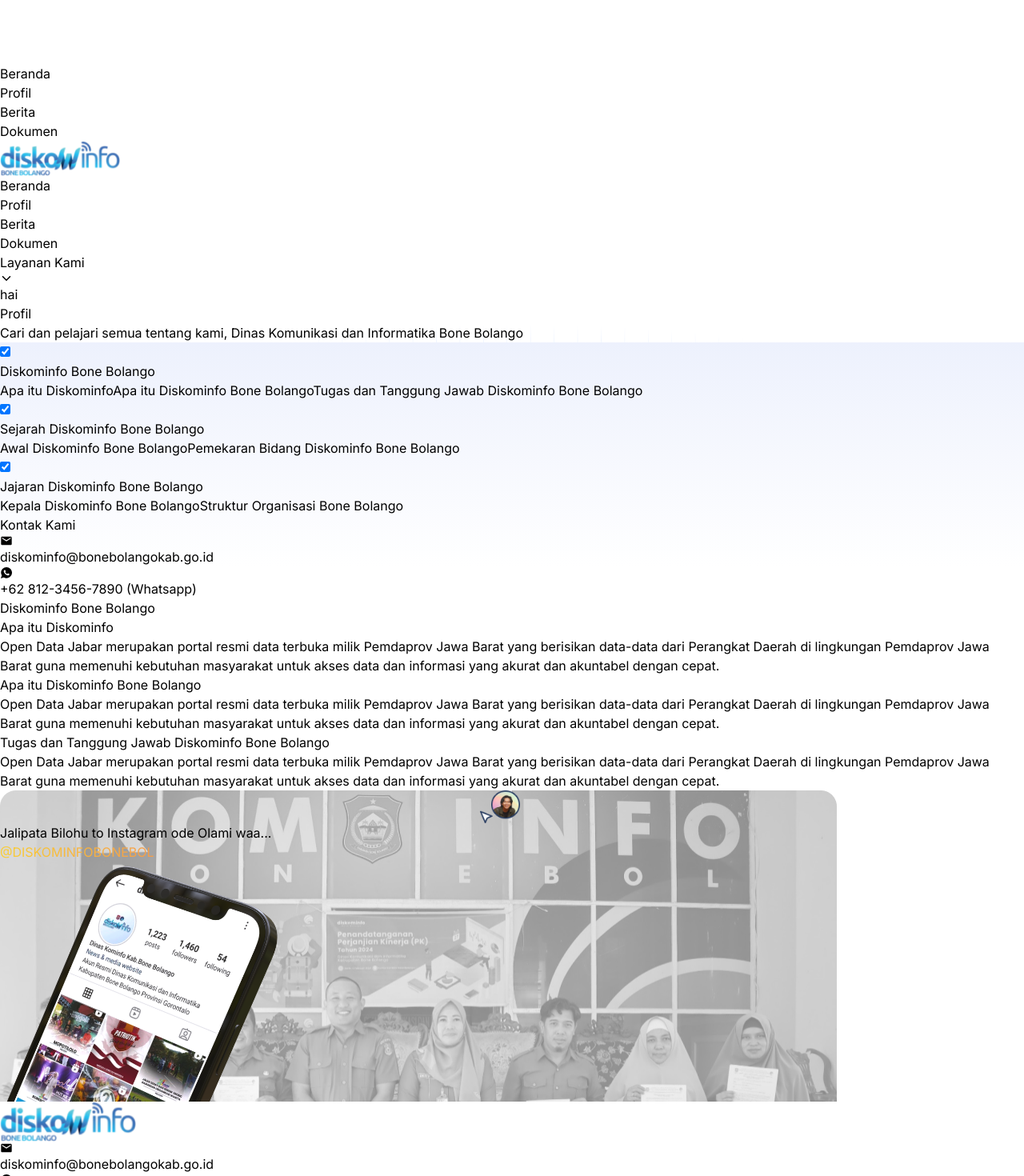
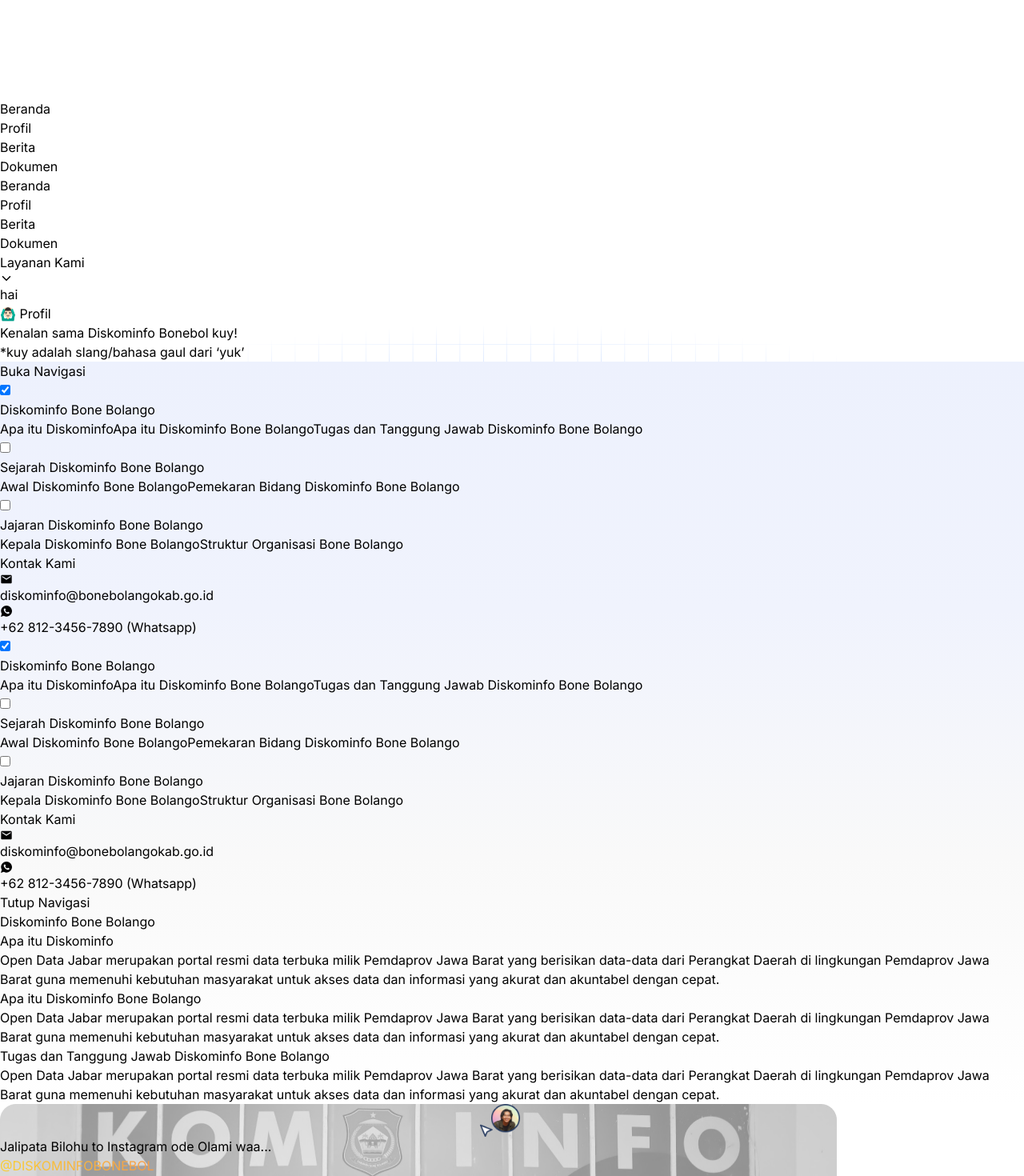
Before and after one commit to Kayyies/diskominfoBonebol-companyProfile, a Next.js app: page /profil in a window 1280 px wide. Shown: the part 1200-2670 px from the top of the page at 80% size. Built offline with nearby package versions, Linux system fonts and the light colour scheme; what @material-tailwind/html would draw is missing.

Commit message:
some fixes
major : update profil page
minor : fix navbar, fix jumbotron and fix footer

```diff
--- a/src/app/(root)/profil/page.jsx
+++ b/src/app/(root)/profil/page.jsx
@@ -1,7 +1,7 @@
 "use client";
 
 // Reacts
-import React, { useState } from "react";
+import React, { useState, useRef } from "react";
 
 // Components
 import JumbotronNew from "@/components/Jumbotron/JumbotronNew";
@@ -16,6 +16,8 @@
 //dynamic accordion
 const ProfilPage = () => {
     const [activeSection, setActiveSection] = useState("section-1");
+    const [isSidebarOpen, setIsSidebarOpen] = useState(false); // State untuk sidebar
+    const navbarRef = useRef(null); // Reference untuk navbar
 
     const handleAccordionClick = (sectionId) => {
         console.log(sectionId);
@@ -24,35 +26,84 @@
         const contentId = `content-${sectionId.split("-")[1]}`;
         const element = document.getElementById(contentId);
         if (element) {
-      element.scrollIntoView({ behavior: "smooth" });
+            const navbarHeight = navbarRef.current
+                ? navbarRef.current.offsetHeight
+                : 0;
+            const topPosition =
+                element.getBoundingClientRect().top + window.scrollY - navbarHeight;
+
+            window.scrollTo({ top: topPosition, behavior: "smooth" });
         }
+
+        // Tutup sidebar setelah memilih section
+        setIsSidebarOpen(false);
     };
 
     return (
         <div>
+            <div ref={navbarRef}>
                 <JumbotronNew
-        title="Profil"
-        desc="Cari dan pelajari semua tentang kami, Dinas Komunikasi dan Informatika Bone Bolango"
+                    title="🙆🏻‍♂️ Profil"
+                    descColor="Kenalan"
+                    descNormal="sama Diskominfo Bonebol kuy!"
+                    subdesc="*kuy adalah slang/bahasa gaul dari ‘yuk’ "
                 />
+            </div>
             <div
+                className="-mt-1"
                 style={{
-          background: "linear-gradient(#EDF1FD,#FFFFFF, #FFFFFF)",
+                    background: "linear-gradient(#EDF1FD, #F0F3FD, #F9F9F9, #FFFFFF)",
                 }}
             >
-        <div className="container mx-auto px-40 ">
-          <div className="mb-52 flex gap-16 pt-10">
-            <div className="sticky top-0">
+                <div className="container relative mx-auto px-10 lg:px-40 xl:py-10">
+                    <div className="mb-52 flex flex-col xl:flex-row gap-16">
+                        {/* Tombol untuk membuka sidebar pada mobile */}
+                        <button
+                            className="absolute top-[120px] left-0 -translate-x-10 lg:-translate-x-13 block xl:hidden px-2 py-1 lg:px-4 lg:py-2 bg-[0C62F7] text-xs text-white rounded transform rotate-90"
+                            onClick={() => setIsSidebarOpen(true)}
+                        >
+                            Buka Navigasi
+                        </button>
+
+                        {/* Sidebar */}
+                        <div className="hidden xl:block">
                             {ProfileSidebar.map((item, index) => (
                                 <Accordion
                                     key={index}
                                     title={item.title}
                                     subtitles={[item.subtitle1, item.subtitle2, item.subtitle3]}
                                     onClick={() => handleAccordionClick(`section-${index + 1}`)}
+                                    isActive={activeSection === `section-${index + 1}`}
                                 />
                             ))}
                             <Contact />
                         </div>
-            <div className="flex flex-col">
+
+                        <div className={`fixed left-0 bottom-0 bg-white z-50 transition-transform transform rounded-tr-lg ${isSidebarOpen ? "translate-y-0" : "translate-y-full"} xl:relative xl:translate-y-0 xl:w-1/4 xl:h-full xl:bottom-auto xl:hidden`}>
+                            <div className="p-4 shadow-lg">
+                                {ProfileSidebar.map((item, index) => (
+                                    <Accordion
+                                        key={index}
+                                        title={item.title}
+                                        subtitles={[item.subtitle1, item.subtitle2, item.subtitle3]}
+                                        onClick={() => handleAccordionClick(`section-${index + 1}`)}
+                                        isActive={activeSection === `section-${index + 1}`}
+                                    />
+                                ))}
+                                <Contact />
+
+                                {/* Tombol untuk menutup sidebar */}
+                                <button
+                                    className="block w-full mt-4 px-4 py-2 bg-[0C62F7] text-white rounded"
+                                    onClick={() => setIsSidebarOpen(false)}
+                                >
+                                    Tutup Navigasi
+                                </button>
+                            </div>
+                        </div>
+
+                        {/* Konten utama */}
+                        <div className="mt-2 flex flex-col">
                             {ProfilText.map((section, i) => (
                                 <div key={i} id={section.id}>
                                     {section.id === activeSection && (
@@ -69,7 +120,7 @@
                                                     <h2 className="text-xl font-bold">
                                                         {content.heading}
                                                     </h2>
-                          <p className="text-md mb-10 font-light">
+                                                    <p className="text-md mb-10 font-light" id={`content-${i + 1}`}>
                                                         {content.text}
                                                     </p>
                                                 </div>
--- a/src/components/Accordion/Accordion.jsx
+++ b/src/components/Accordion/Accordion.jsx
@@ -1,18 +1,17 @@
 "use client";
 import React from "react";
 
-const Accordion = ({ title, subtitles, onClick }) => {
+const Accordion = ({ title, subtitles, onClick, isActive }) => {
     return (
-    <div className="">
-      <div className="join join-vertical w-98 mb-3">
-        <div className="collapse collapse-arrow  border border-base-300 bg-base-100">
-          <input type="checkbox" name="my-accordion-4" defaultChecked />
+        <div className="w-full xl:w-p8">
+            <div className="collapse collapse-arrow">
+                <input type="checkbox" name="my-accordion-4" defaultChecked={isActive} />
                 <div className="collapse-title text-md font-bold">{title}</div>
                 <div className="collapse-content">
                     {subtitles.map((subtitle, index) => (
                         <a
                             key={index}
-                className="flex flex-row py-1 hover:text-blue-500 text-sm cursor-pointer"
+                            className="flex flex-row py-1 hover:text-[0C62F7] text-sm cursor-pointer"
                             onClick={() => onClick(`section-${index + 1}`)}
                         >
                             {subtitle}
@@ -21,7 +20,6 @@
                 </div>
             </div>
         </div>
-    </div>
     );
 };
 
--- a/src/components/Contact/Contact.jsx
+++ b/src/components/Contact/Contact.jsx
@@ -4,23 +4,25 @@
 
 export default function Contact() {
   return (
-    <div className="card w-98 bg-base-100 border border-base-300 mt-10">
+    <div className="card w-98 bg-base-100 border border-base-300 rounded mt-6">
         {KontakKami.map((item, index) => (
             <div className="card-body" key={index}>
-          <h2 className="card-title">Kontak Kami</h2>
-          <p className="flex items-center gap-2">
+                <h2 className="card-title mb-1">Kontak Kami</h2>
+                <div className="flex flex-col gap-1">
+                    <p className="flex items-center gap-2 mb-0">
                         <span>
                         <MdEmail />
                         </span>
                         {item.email}
                     </p>
-          <p className="flex items-center gap-2">
+                    <p className="flex items-center gap-2 mb-0">
                         <span>
                         <IoLogoWhatsapp />
                         </span>
                         {item.phone}
                     </p>
                 </div>
+            </div>
         ))}
     </div>
   );
--- a/src/components/Jumbotron/JumbotronNew.jsx
+++ b/src/components/Jumbotron/JumbotronNew.jsx
@@ -1,18 +1,26 @@
-function JumbotronNew({ title, desc }) {
+function JumbotronNew({ title, descColor, descNormal, subdesc }) {
   return (
     <div>
       <div
-        className="py-10 bg-gray-300 h-[363px]"
+        className="py-10 w-full h-[480px]"
         style={{
-          backgroundImage: "url(dividerBg.png)",
+          backgroundImage: "url(assets/dividerBg.png)",
           backgroundPosition: "center top",
           backgroundSize: "cover",
         }}
       >
-        <div className="mt-10 container mx-auto lg:px-40 flex justify-center items-center">
-          <div className="flex flex-col gap-3 justify-center text-center px-52">
-            <h1 className="text-4xl font-bold">{title}</h1>
-            <p className="text-gray-600">{desc}</p>
+        <div className="mt-7 container mx-auto lg:px-40">
+          <div className="flex flex-col gap-5 justify-center items-center text-center">
+            <span className="border-[0C62F7] border rounded-xl inline-block px-4 py-2 text-sm text-gray-900 max-w-fit font-semibold">
+                {title}
+            </span>
+            <div>
+                <h1 className="text-5xl font-bold text-[0C1124] mb-5">
+                    <span className="text-[38BDF8]">{descColor} </span>
+                    {descNormal}
+                </h1>
+                <p className="text-gray-900 text-lg font-light">{subdesc}</p>
+            </div>
           </div>
         </div>
       </div>
--- a/src/components/Navbar/Navbar.jsx
+++ b/src/components/Navbar/Navbar.jsx
@@ -1,15 +1,44 @@
+"use client";
+
 import Image from "next/image";
 import Link from "next/link";
+import { useState, useEffect } from "react";
+import { usePathname } from "next/navigation";
 import { NavItem } from "@/data/NavItem";
 import { IoIosArrowDown } from "react-icons/io";
 
 const Navbar = () => {
+    const [isScrolled, setIsScrolled] = useState(false);
+    const pathName = usePathname();
+
+    useEffect(() => {
+        const handleScroll = () => {
+            if (window.scrollY > 0) {
+                setIsScrolled(true);
+            } else {
+                setIsScrolled(false);
+            }
+        };
+
+        window.addEventListener("scroll", handleScroll);
+
+        return () => {
+            window.removeEventListener("scroll", handleScroll);
+        };
+    });
+
     return (
-    <div className="3xl:px-[400px] container mx-auto xl:px-40">
-      <div className="navbar bg-base-100">
-        <div className="navbar-start ">
-          <div className="dropdown">
-            <div tabIndex={0} role="button" className="btn btn-ghost lg:hidden">
+        <div className="sticky top-0 z-50">
+            <div className={`bg-white w-full transition-all ${isScrolled ? "py-3 shadow-sm" : ""}`}>
+                <div className="navbar container mx-auto px-10 lg:px-40 xl:px-0 3xl:px-[400px]">
+                    <div className="navbar-start">
+                        <Link href="/">
+                            <Image src="/diskominfo.png" width={150} height={150} alt="logo" />
+                        </Link>
+                    </div>
+                    <div className="navbar-end">
+                        <div className="dropdown dropdown-end xl:hidden">
+                            <div tabIndex={0} role="button" className="btn btn-ghost">
                                 <svg
                                     xmlns="http://www.w3.org/2000/svg"
                                     className="h-5 w-5"
@@ -32,22 +61,26 @@
                                 {NavItem.map((item, i) => {
                                     return (
                                     <li key={i}>
-                    <Link href={item.url}>{item.label}</Link>
+                                        <Link href={item.url}>
+                                            <span className={`${pathName === item.url ? "text-[0C62F7] font-bold" : ""}`}>
+                                                {item.label}
+                                            </span>
+                                        </Link>
                                     </li>
                                     );
                                 })}
                             </ul>
                         </div>
-          <Link href="/">
-            <Image src="/diskominfo.png" width={150} height={150} alt="logo" />
-          </Link>
-        </div>
-        <div className="navbar-end hidden lg:flex">
+                        <div className="hidden xl:flex">
                             <ul className="menu menu-horizontal px-1">
                                 {NavItem.map((item, i) => {
                                 return (
                                     <li key={i}>
-                  <Link href={item.url}>{item.label}</Link>
+                                        <Link href={item.url}>
+                                            <span className={`${pathName === item.url ? "text-[0C62F7] font-bold" : ""}`}>
+                                            {item.label}
+                                            </span>
+                                        </Link>
                                     </li>
                                 );
                                 })}
@@ -70,6 +103,8 @@
                         </div>
                     </div>
                 </div>
+            </div>
+        </div>
     );
 };
 export default Navbar;
--- a/src/data/footerItem.js
+++ b/src/data/footerItem.js
@@ -1,6 +1,6 @@
 export const footerItem = [
   {
-    title: "Diskominfo Bonebol",
+    title: "About",
     tautans: [
       {
         name: "Tentang Kami",
@@ -17,7 +17,7 @@
     ],
   },
   {
-    title: "Telusuri Layanan Kami",
+    title: "Help",
     tautans: [
       {
         name: "Open Data",
@@ -38,7 +38,7 @@
     ],
   },
   {
-    title: "Instagram yang kami kelola",
+    title: "Ikuti Kami",
     tautans: [
       {
         name: "@diskominfobonebol",
--- a/tailwind.config.js
+++ b/tailwind.config.js
@@ -70,6 +70,9 @@
         success: "#219653",
         danger: "#D34053",
         warning: "#FFA70B",
+        "[0C1124]": "#0C1124",
+        "[0C62F7]": "#0C62F7",
+        "[38BDF8]": "#38BDF8",
       },
       fontSize: {
         "title-xxl": ["44px", "55px"],
```
Also changed, not shown: src/components/Footer/Footer.jsx (+12 -7 lines), src/components/Simak.jsx (+8 -8 lines), public/assets/dividerBg.png (added), src/app/(root)/layout.jsx (indentation only). Lines whose indentation alone changed are shown as unchanged.
